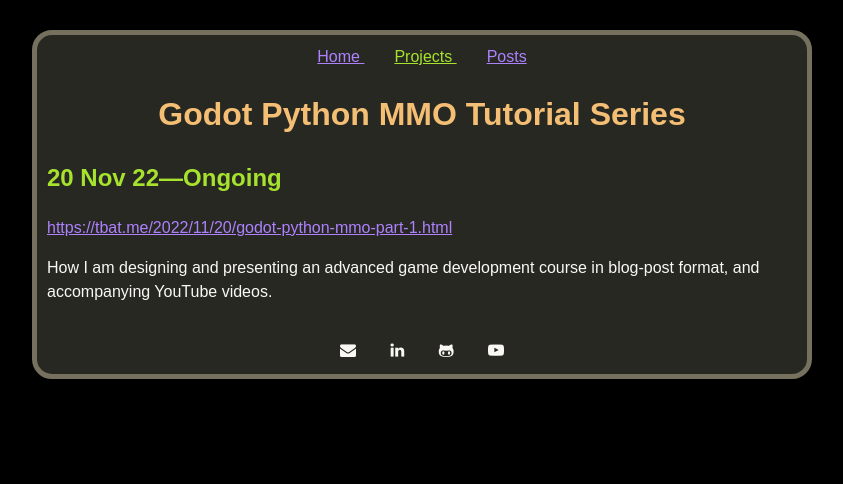
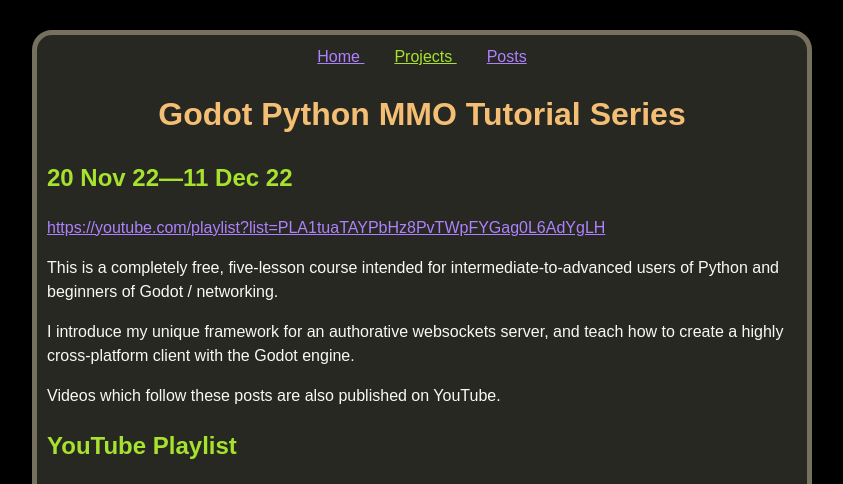
Before and after one commit to tristanbatchler/tbat.me, a Jekyll site: the page built from _projects/godot-python-mmo-tutorial-series.md, in a window 1280 px wide and 1400 px high. Shown: the top 484 px of the window, without its empty margins (218-1061 px from the left). Built offline with Jekyll 4.4.1, drawn with Linux system fonts in a browser that asks for light colours; some web fonts are replaced; a script that is not in the unit is left out; some of the changed text lies outside the part shown; grey boxes are pictures that could not be loaded.

Commit message:
Finalise summary of project

```diff
--- a/_projects/godot-python-mmo-tutorial-series.md
+++ b/_projects/godot-python-mmo-tutorial-series.md
@@ -1,9 +1,39 @@
 ---
 layout: project
 title: Godot Python MMO Tutorial Series
-description: A course intended for intermediate-to-advanced users of Python and beginners of Godot and networking. I am demonstrating a tried and tested framework for creating online games.
+description: A course intended for intermediate-to-advanced users of Python and beginners of Godot / networking. This five-lesson course introduces my unique framework for an authorative websockets server, and shows how to create a highly cross-platform client with the Godot engine. Videos which follow these posts are also published on YouTube.
 start_date: 2022-11-20T00:00:00.000Z
-finished: false
-external_link: https://tbat.me/2022/11/20/godot-python-mmo-part-1.html
+finished: true
+finish_date: 2022-12-11T00:00:00.000Z
+external_link: https://youtube.com/playlist?list=PLA1tuaTAYPbHz8PvTWpFYGag0L6AdYgLH
 ---
-How I am designing and presenting an advanced game development course in blog-post format, and accompanying YouTube videos.
+This is a completely free, five-lesson course intended for intermediate-to-advanced users of Python and beginners of Godot / networking.
+
+I introduce my unique framework for an authorative websockets server, and teach how to create a highly cross-platform client with the Godot engine.
+
+Videos which follow these posts are also published on YouTube.
+
+## YouTube Playlist
+<iframe width="560" height="315" src="https://www.youtube.com/embed/videoseries?list=PLA1tuaTAYPbHz8PvTWpFYGag0L6AdYgLH" title="YouTube video player" frameborder="0" allow="accelerometer; autoplay; clipboard-write; encrypted-media; gyroscope; picture-in-picture" allowfullscreen></iframe>
+
+## Accompanying blog posts
+1. [Infrastructure setup and basic chatroom](/2022/11/20/godot-python-mmo-part-1.html)
+1. [Login and registration](/2022/11/21/godot-python-mmo-part-2.html)
+1. [Moving around!](/2022/11/22/godot-python-mmo-part-3.html)
+1. [Optimising for mobile / bug fixes](/2022/12/02/godot-python-mmo-part-4.html)
+1. [Avatar selection / adding graphics](/2022/12/10/godot-python-mmo-part-5.html)
+
+## Interactive demo
+<div class="container">
+<iframe frameborder="0" src="https://tristanbatchler.github.io/" class="responsive-iframe"><a href="https://tristanbatchler.itch.io/godot-python-mmo-tech-demo">Play the Godot Python MMO!</a></iframe>
+</div>
+
+## Official GitHub releases
+If you want to download the final, finished project (or the project as-is at the end of any lesson), you can download a [release from the official GitHub repository](https://github.com/tristanbatchler/official-godot-python-mmo/releases).
+
+## Community
+If you have any questions or feedback, I'd love to hear from you! Either drop a comment on the YouTube video, email me (my contact information is in the footer below), or [join the Discord](https://discord.gg/tzUpXtTPRd) to chat with me and other students!
+
+## Thanks
+Finally, I just wanted to say thank you so much for following along. This has been the biggest project I've undertaken so far and a lot of work has gone into this. If this series has helped you out and you would like to give something back to me feel free to buy me a coffee (or a beer) 🙂
+<center><a href="https://www.buymeacoffee.com/tristanbatchler" target="_blank"><img src="https://cdn.buymeacoffee.com/buttons/v2/default-green.png" alt="Buy Me A Coffee" style="height: 60px !important;width: 217px !important;" ></a></center>
```
